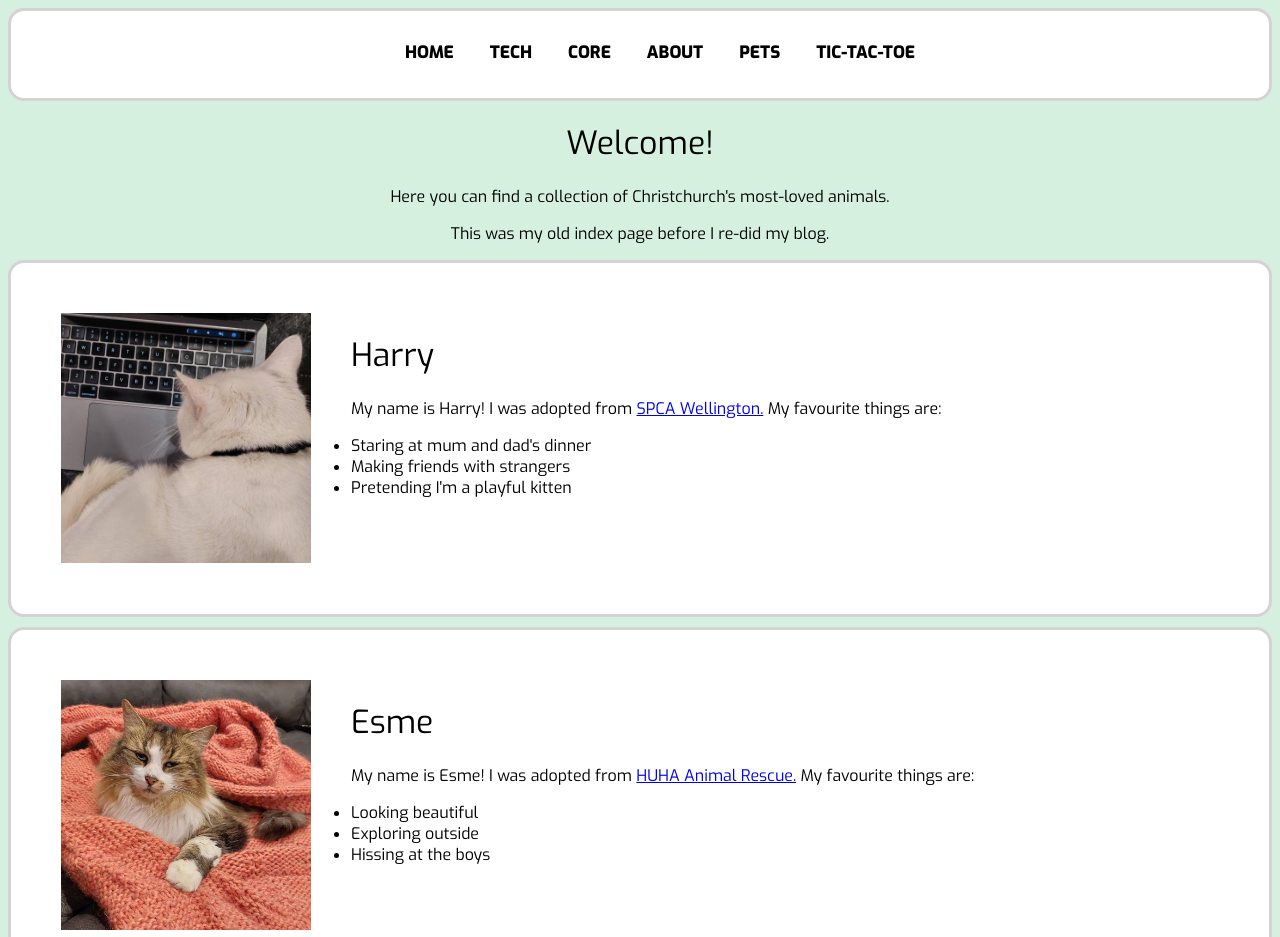
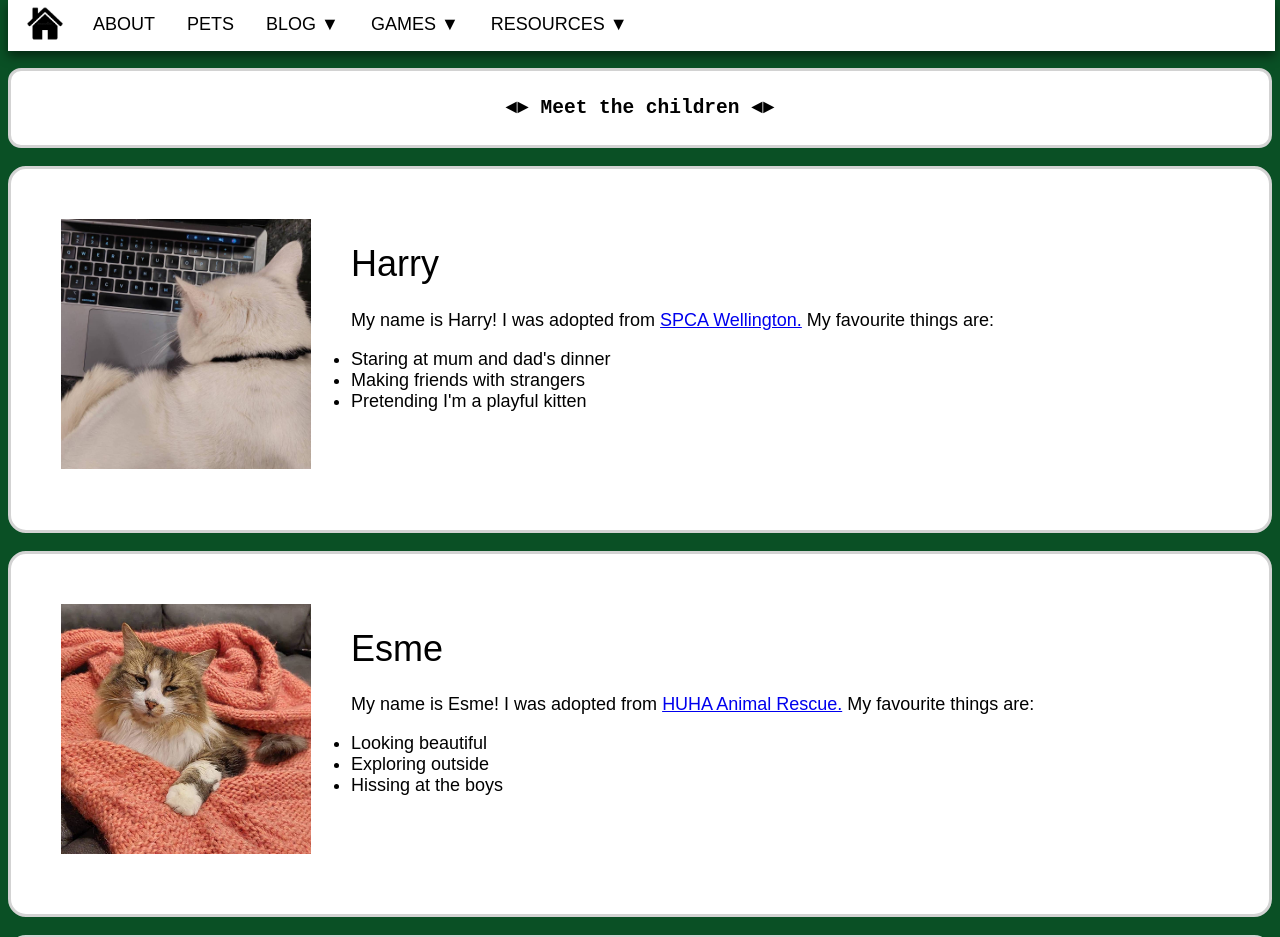
Before and after one commit to jessie-mills-dev/jessie-mills-dev.github.io, a plain HTML site: page Pets/pets.html in a window 1280 px wide. Shown: the top 937 px of the page. Drawn offline with Linux system fonts and the light colour scheme.

Commit message:
tidy up pets

```diff
--- a/Pets/pets.css
+++ b/Pets/pets.css
@@ -3,14 +3,18 @@
 /* mobile */
 @media screen and (max-width:320px) {
   body {
-    background-color: #eaddec;
+    background-color: rgb(10, 80, 37);
+    padding-top: 90px;
+    font-family: 'Rubik', sans-serif;
   }
 }
 
 /* tablet */
 @media screen and (min-width: 321px) {
   body {
-    background-color:lightgoldenrodyellow;
+    background-color: rgb(10, 80, 37);
+    padding-top: 85px;
+    font-family: 'Rubik', sans-serif;
 
   }
 }
@@ -18,7 +22,9 @@
 /* desktop */
 @media screen and (min-width: 1200px) {
   body {
-    background-color: #d6f0df;
+    background-color: rgb(10, 80, 37);
+    padding-top: 50px;
+    font-family: 'Rubik', sans-serif;
   }
 }
 
@@ -27,54 +33,66 @@
   text-align: center;
 }
 
-/*Nav bar*/
+/* Navbar */
+
 .navbar {
-  background-color: rgb(255, 255, 255);
-  overflow: hidden;
-  border: solid;
-  border-color: lightgray;
-  border-radius: 1em;
+  overflow: visible;
+  background-color: white;
+  display: block;
+  position: fixed;
+  top: 0px;
+  width: 99%;
+  box-shadow: 0px 5px 10px 0px rgba(0.5, 0.5, 0.5, 0.5);
 }
 
 .navbar a {
   float: left;
-  color: black;
+  font-size: 18px;
+  color: rgb(0, 0, 0);
   text-align: center;
   padding: 14px 16px;
   text-decoration: none;
-  font-size: 17px;
-  font-family: 'Exo', sans-serif;
-  font-weight: 800;
+
 }
 
-.navbar ul {
-  list-style: none;
-  text-align: center;
+.links {
+  font-size: 1.7em;
+  font-family: 'Rubik', sans-serif;
 }
 
-.navbar ul li {
-  display: inline-block;
+
+.dropdown {
+  position: relative;
+  font-size: 18px;
+  float: left;
+  font-size: 18px;
+  color: rgb(0, 0, 0);
+  text-align: center;
+  padding: 14px 16px;
+  text-decoration: none;
 }
 
-.navbar a:hover {
-  background-color: #d8ebf1;
-  color: black;
+.dropdown-content {
+  display: none;
+  position: absolute;
+  background-color: #ffffff;
+  min-width: 50px;
+  box-shadow: 0px 8px 16px 0px rgba(0,0,0,0.2);
+  padding: 12px 16px;
 }
 
-.navbar a.active {
-  background-color: #a8def1;
-  color: black;
-
+.dropdown:hover .dropdown-content {
+  display: block;
 }
 
 h1 {
   text-align: left;
-  font-family: 'Exo', sans-serif;
+  font-family: 'Rubik', sans-serif;
   font-weight: 500;
 }
 
 p {
-  font-family: 'Exo', sans-serif;
+  font-family: 'Rubik', sans-serif;
   font-weight: 350;
 }
 
@@ -85,22 +103,32 @@ p {
   border-radius: 1em;
   padding: 50px;
   margin-top: 10px;
+  margin-bottom: 18px;
   border-top: solid, 50px;
   padding-bottom: 100px;
+  font-family: 'Rubik', sans-serif;
+  font-size: large;
+}
+
+.intropets {
+  background: rgb(255, 255, 255);
+  text-align: center;
+  border: solid;
+  border-color: lightgray;
+  border-radius: 1em;
+  padding: 10px;
+  margin-top: 10px;
+  border-top: solid, 10px;
+  margin-bottom: 18px;
+  font-family: monospace;
 }
 
 li {
-  font-family: 'Exo', sans-serif;
+  font-family: 'Rubik', sans-serif;
   font-weight: 350;
 }
 
 .bioimg  {
   float: left;
   margin-right: 40px;
-
   }
-
-
-.intro {
-  text-align: center;
-}
--- a/Pets/pets.html
+++ b/Pets/pets.html
@@ -3,34 +3,50 @@
   <head>
     <meta name="viewport" content="width=device-width, initial-scale=1">
     <link rel="preconnect" href="https://fonts.googleapis.com">
-<link rel="preconnect" href="https://fonts.gstatic.com" crossorigin>
-<link href="https://fonts.googleapis.com/css2?family=Exo:wght@800&display=swap" rel="stylesheet">
-    <link rel="stylesheet" href="pets.css">
-    <link rel="preconnect" href="https://fonts.googleapis.com">
-<link rel="preconnect" href="https://fonts.gstatic.com" crossorigin>
-<link href="https://fonts.googleapis.com/css2?family=Exo:wght@400&display=swap" rel="stylesheet">
-    <title>Pouty pets</title>
+        <link rel="preconnect" href="https://fonts.gstatic.com" crossorigin>
+        <link href="https://fonts.googleapis.com/css2?family=Merienda:wght@400;700&display=swap" rel="stylesheet">
+        <link rel="stylesheet" href="pets.css">
+        <title>Pouty pets</title>
   <!-- favicon -->
     <link rel="icon" href="../Images/pawprint.png" type="image/icon type">
     </head>
 <!--Start navbar -->
+<body>
 <div class="navbar">
-  <ul>
-<li><a href="../index.html">HOME</a></li>
-<li><a href="../blog/tech-blogs.html">TECH</a></li>
-<li><a href="../blog/core-blogs.html">CORE</a></li>
-<li><a href="../blog/about-me.html">ABOUT</a></li>
-<li><a href="pets.html">PETS</a></li>
-<li><a class="links" href="../tictactoe/index.html">TIC-TAC-TOE</a></li>
-</ul>
+  <a style="padding:6px 5px 5px 10px; width: 3em;"  href="../index.html">
+    <img src="../Images/home.png" width="70%">
+  </a>
+    <a class="links" href="../blog/about-me.html">ABOUT</a>
+    <a class="links" href="pets.html">PETS</a>
+
+    <div class="dropdown">
+      <span>BLOG ▼</span>
+      <div class="dropdown-content">
+        <a class="links" href="../blog/tech-blogs.html">TECH</a>
+        <a class="links" href="../blog/core-blogs.html">CORE</a>
+      </div>
+    </div>
+    <div class="dropdown">
+      <span>GAMES ▼ </span>
+      <div class="dropdown-content">
+        <a class="links" href="../tictactoe/index.html">TIC-TAC-TOE</a>
+        <a class="links" href="../dress-the-clown/dress-the-clown.html">DRESS UP</a>
+      </div>
+    </div>
+    <div class="dropdown">
+      <span>RESOURCES ▼ </span>
+      <div class="dropdown-content">
+        <a class="links" href="../blog/js-methods.html">METHODS</a>
+        <a class="links" href="../blog/js-events.html">EVENTS</a>
+      </div>
+    </div>
 </div>
 <!--End navbar -->
+  <div class="intropets">
+    <h2>◄► Meet the children ◄►</h2>
+  </div>
 
-    <div class="intro">
-    <h1 class="intro">Welcome!</h1>
-    <p> Here you can find a collection of Christchurch's most-loved animals.</p>
-    <p>This was my old index page before I re-did my blog.</p>
-    </div>
+
     <div class="bio">
     <div class="bioimg"><img src="../Images/harrysleep.jpg" alt="Sleeping Harry" width="250" height="250"></div>
     <h1>Harry</h1>
```
